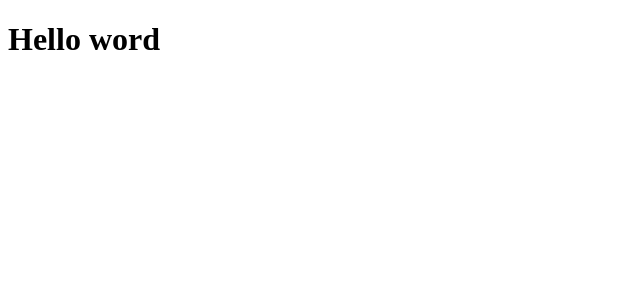
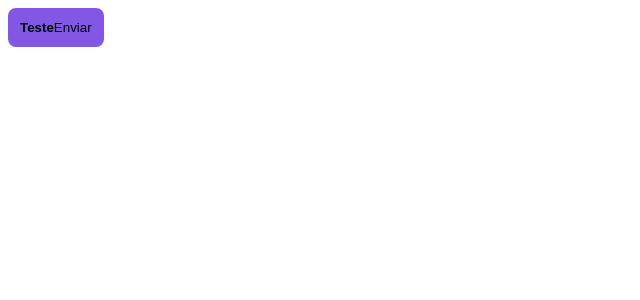
Before and after one commit to leandrotune/ignite-shop, a Next.js app: page / in a window 1280 px wide. Shown: the top 300 px of the page, without its empty margins (0-640 px from the left). Built offline with nearby package versions, Linux system fonts and the light colour scheme.

Commit message:
Configurando o stitches

```diff
--- a/package.json
+++ b/package.json
@@ -9,6 +9,7 @@
     "lint": "next lint"
   },
   "dependencies": {
+    "@stitches/react": "^1.2.8",
     "@types/node": "18.11.9",
     "@types/react": "18.0.25",
     "@types/react-dom": "18.0.8",
--- /dev/null
+++ b/src/pages/_document.tsx
@@ -0,0 +1,20 @@
+import { Html, Head, Main, NextScript } from 'next/document'
+import { getCssText } from '../styles'
+
+export default function Document() {
+  return(
+    <Html>
+      <Head>
+        <link rel="preconnect" href="https://fonts.googleapis.com"/>
+        <link rel="preconnect" href="https://fonts.gstatic.com" crossOrigin="anonymous"/>
+        <link href="https://fonts.googleapis.com/css2?family=Roboto:wght@400;700&display=swap" rel="stylesheet"/>
+
+        <style id='stitches' dangerouslySetInnerHTML={{__html: getCssText() }} />
+      </Head>
+      <body>
+        <Main />
+        <NextScript />
+      </body>
+    </Html>
+  )
+}
--- a/src/pages/index.tsx
+++ b/src/pages/index.tsx
@@ -1,6 +1,21 @@
+import { styled } from "../styles"
+
+const Button = styled('button', {
+  backgroundColor: '$rocketseat',
+  borderRadius: 8,
+  border: 0,
+  padding: 12,
+
+  span: {
+    fontWeight: 'bold',
+  }
+})
 
 export default function Home() {
   return (
-   <h1>Hello word</h1>
+   <Button>
+    <span>Teste</span>
+    Enviar
+   </Button>
   )
 }
--- /dev/null
+++ b/src/pages/sucess/index.tsx
@@ -0,0 +1,3 @@
+export default function Sucess() {
+  return <h1>Sucess</h1>
+}
--- /dev/null
+++ b/src/styles/index.ts
@@ -0,0 +1,18 @@
+import { createStitches } from '@stitches/react'
+
+export const {
+  config,
+  styled,
+  css,
+  globalCss,
+  keyframes,
+  getCssText,
+  theme,
+  createTheme,
+} = createStitches({
+  theme: {
+    colors: {
+      rocketseat: '#8257e6',
+    }
+  }
+})
```
Also changed, not shown: src/pages/product/[id].tsx (added, +7 -0 lines), 1 other file (tests, documents, lock files or other folders).
